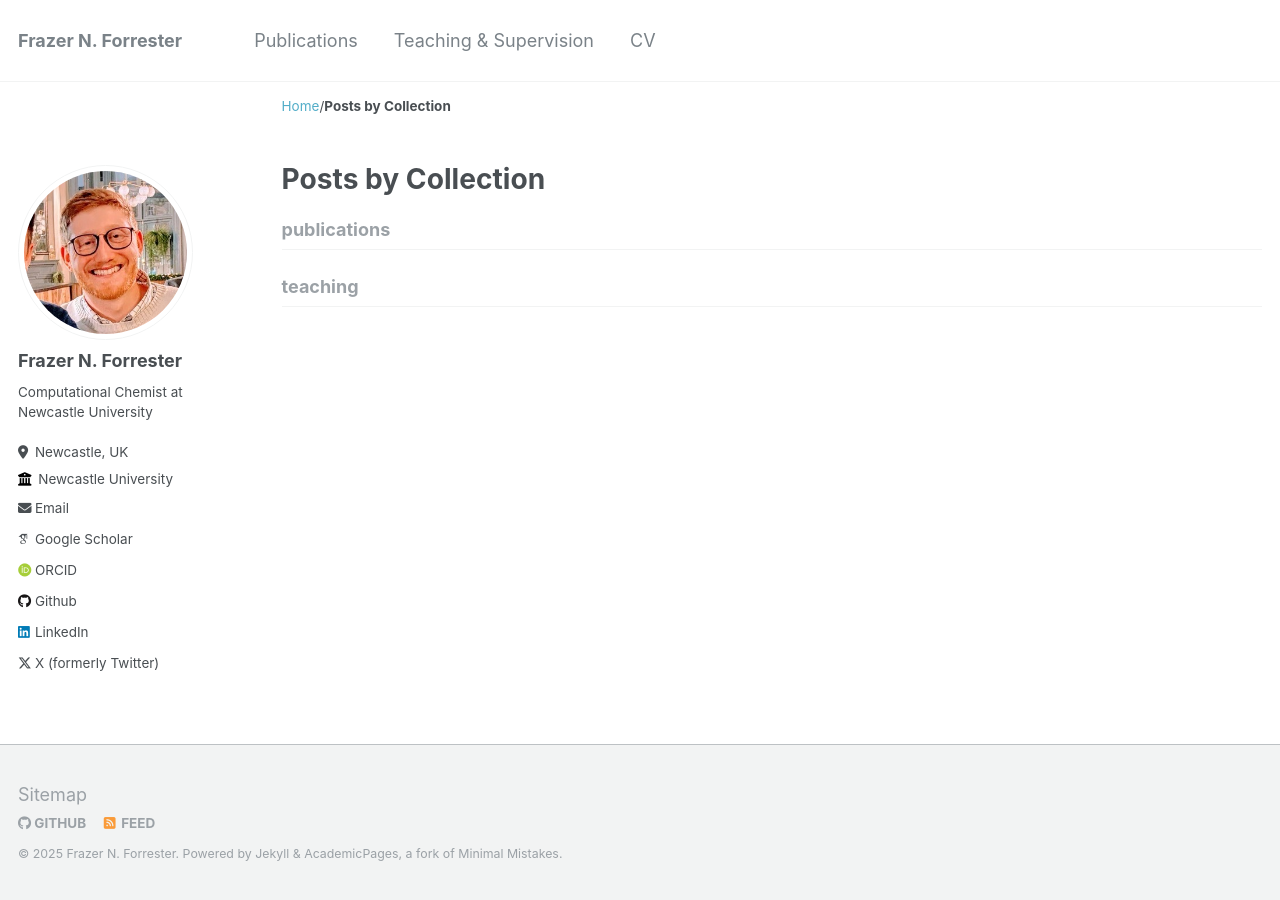
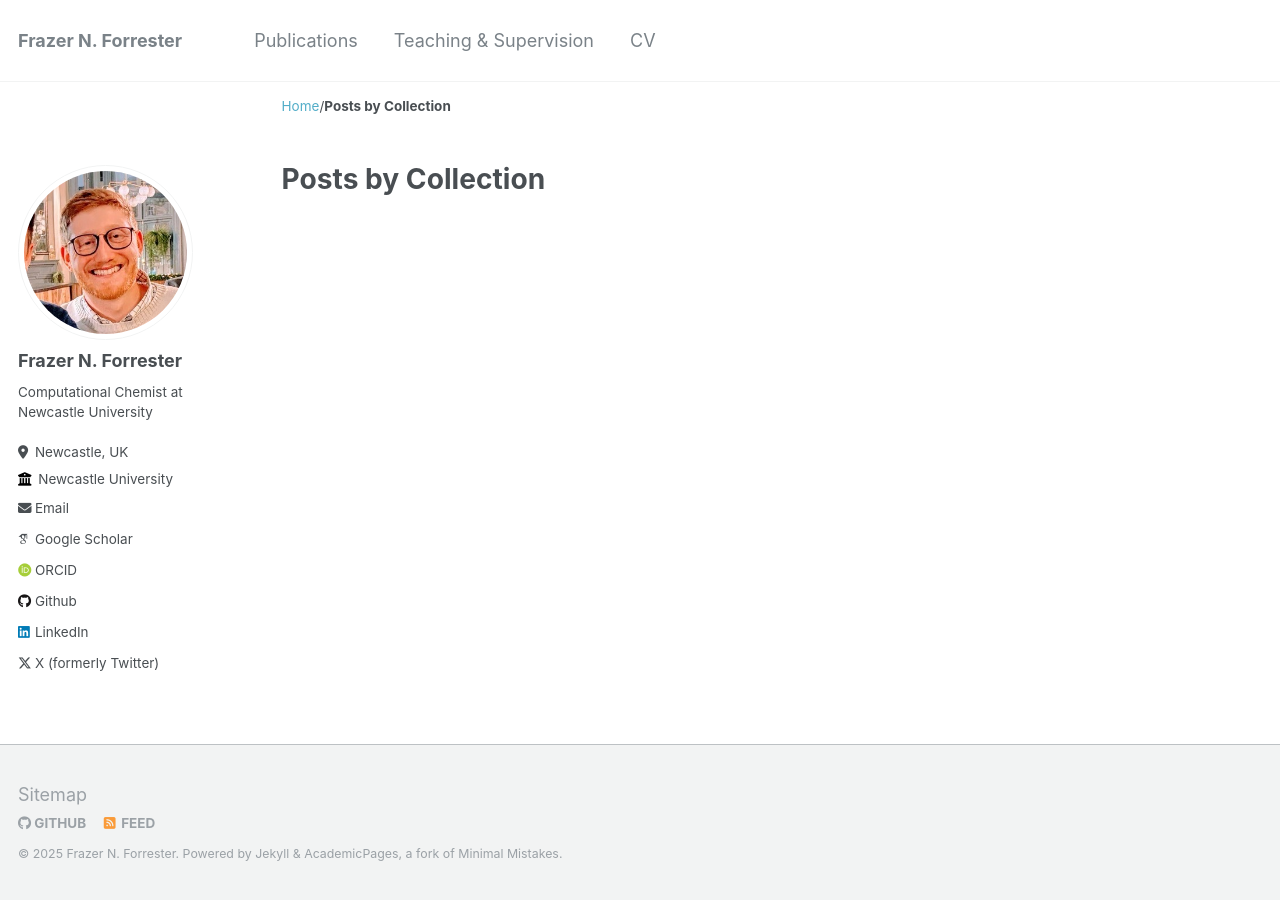
Before and after one commit to fforrester/fforrester.github.io, a Jekyll site: the page built from _pages/collection-archive.html, in a window 1280 px wide. Built offline with Jekyll 4.4.1, drawn with Linux system fonts in a browser that asks for light colours; some web fonts are replaced; part of the change alters nothing that is shown.

Commit message:
Update _config.yml

```diff
--- a/_config.yml
+++ b/_config.yml
@@ -191,32 +191,11 @@ kramdown:
   entity_output: as_char
   toc_levels: 1..6
   smart_quotes: lsquo,rsquo,ldquo,rdquo
-  enable_coderay: false
-
-
-# Collections
-collections:
-  teaching:
-    output: true
-    permalink: /:collection/:path/
-  publications:
-    output: true
-    permalink: /:collection/:path/
+  enable_coderay: fals
 
 
 # Defaults
 defaults:
-  # _posts
-  - scope:
-      path: ""
-      type: posts
-    values:
-      layout: single
-      author_profile: true
-      read_time: true
-      comments: true
-      share: true
-      related: true
   # _pages
   - scope:
       path: ""
@@ -224,15 +203,7 @@ defaults:
     values:
       layout: single
       author_profile: true
-  # _teaching
-  - scope:
-      path: ""
-      type: teaching
-    values:
-      layout: single
-      author_profile: true
-      share: true
-      comments: true
+
   # _publications
   - scope:
       path: ""
@@ -242,23 +213,6 @@ defaults:
       author_profile: true
       share: true
       comments: true
-  # _portfolio
-  - scope:
-      path: ""
-      type: portfolio
-    values:
-      layout: single
-      author_profile: true
-      share: true
-      comment: true
-  # _talks
-  - scope:
-      path: ""
-      type: talks
-    values:
-      layout: talk
-      author_profile: true
-      share: true
 
 
 # Sass/SCSS
```
